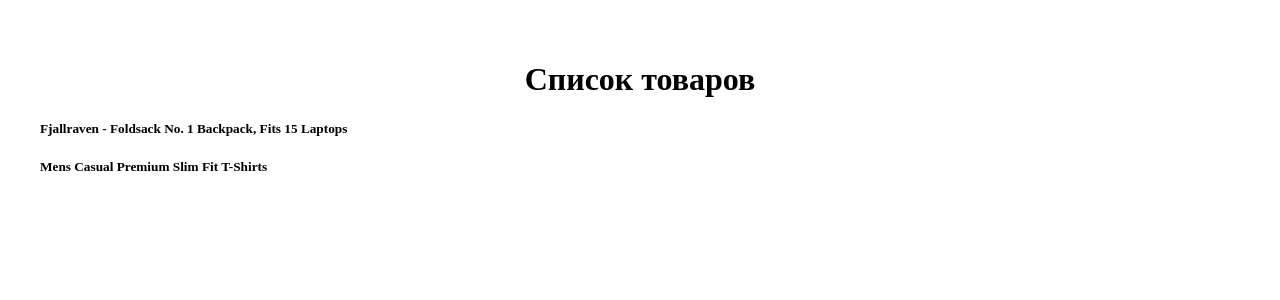
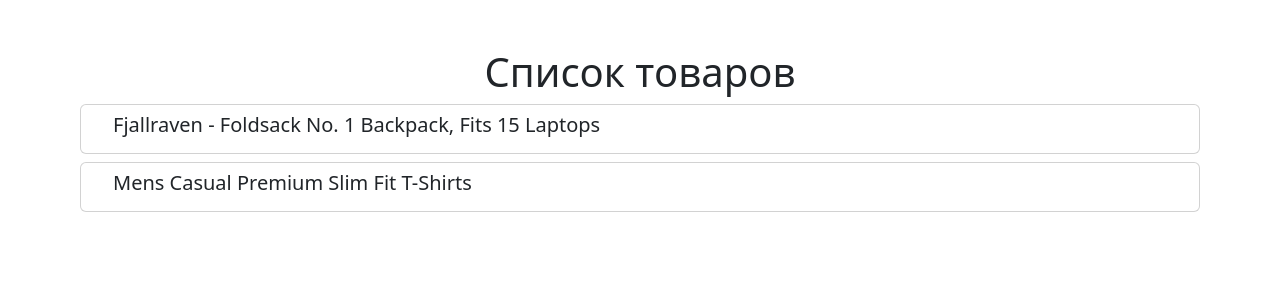
Before and after one commit to annakon/otus-vue-baklikova, a Vue app: page / in a window 1280 px wide. Shown: the top 300 px of the page. Built offline with nearby package versions, Linux system fonts and the light colour scheme.

Commit message:
добавили boorstrap

```diff
--- a/package.json
+++ b/package.json
@@ -11,6 +11,7 @@
     "format": "prettier --write src/"
   },
   "dependencies": {
+    "bootstrap": "^5.2.3",
     "pinia": "^2.0.35",
     "vue": "^3.2.47",
     "vue-router": "^4.1.6"
--- a/src/assets/main.css
+++ b/src/assets/main.css
@@ -6,3 +6,7 @@
 
   font-weight: normal;
 }
+
+* {
+  margin: 0.5rem 1rem 0.5rem 1rem;
+}
--- a/src/components/GoodsItem.vue
+++ b/src/components/GoodsItem.vue
@@ -1,8 +1,10 @@
 <template>
-  <div class="cardBody">
+  <div class="card">
+   <div class="cardBody">
     <h5 class="card-title">
       {{ props.goods.title }}
     </h5>
+   </div>
   </div>
 </template>
 
--- a/src/main.js
+++ b/src/main.js
@@ -1,5 +1,6 @@
 import './assets/main.css'
-
+import 'bootstrap';
+import 'bootstrap/dist/css/bootstrap.min.css';
 import { createApp } from 'vue'
 import App from "@/App.vue";
 
```
Also changed, not shown: 1 other file (tests, documents, lock files or other folders).
